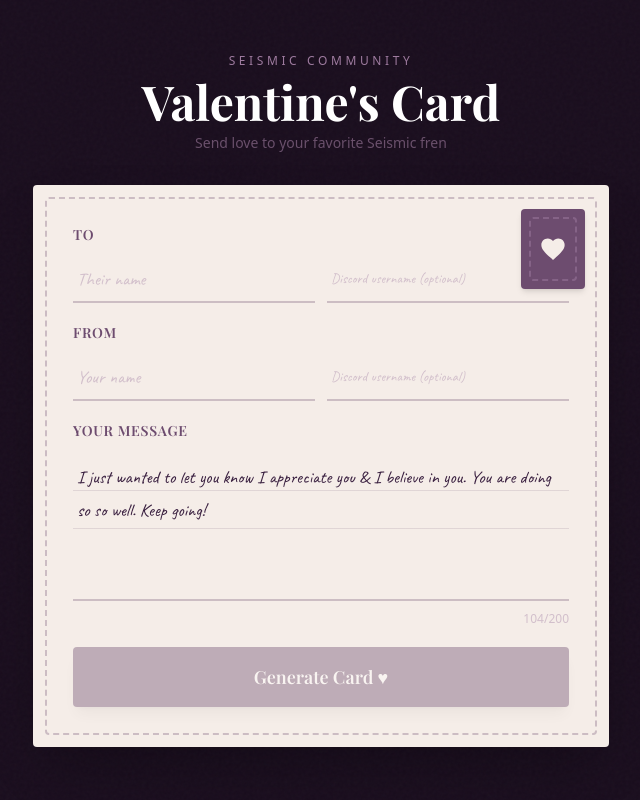
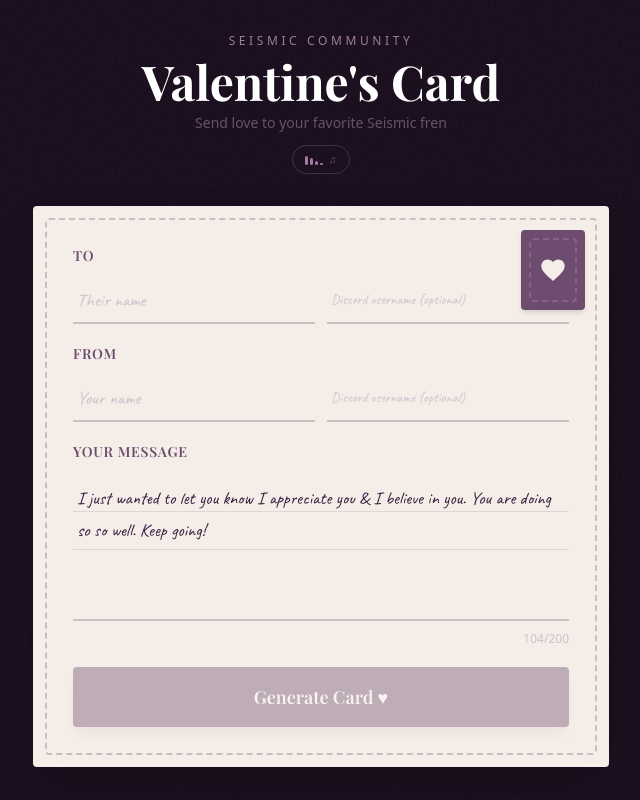
Before and after one commit to emmaGH1/seismic-valentine-card, a Next.js app: page / in a window 1280 px wide. Shown: the whole page, without its empty margins (319-959 px from the left). Built offline with nearby package versions, Linux system fonts and the light colour scheme; a web font is replaced by a local one.

Commit message:
feat: add background music

```diff
--- a/app/globals.css
+++ b/app/globals.css
@@ -36,3 +36,13 @@
   -webkit-font-smoothing: antialiased;
   -moz-osx-font-smoothing: grayscale;
 }
+
+/* Music player animated bars */
+@keyframes musicBar {
+  0% {
+    height: 20%;
+  }
+  100% {
+    height: 100%;
+  }
+}
--- a/app/page.tsx
+++ b/app/page.tsx
@@ -24,6 +24,38 @@
     .join(" ");
 }
 
+/* ═══════════════════════════════════════════════════════════════════════
+   MUSIC PLAYER — place your audio file as /public/music.mp3
+   ═══════════════════════════════════════════════════════════════════════ */
+
+function MusicToggle({ isPlaying, onToggle }: { isPlaying: boolean; onToggle: () => void }) {
+  return (
+    <button
+      onClick={onToggle}
+      className="inline-flex items-center gap-1.5 px-3 py-1.5 rounded-full border border-[#9E7B9F]/30 hover:border-[#9E7B9F]/60 transition-all group"
+      title={isPlaying ? "Pause music" : "Play music"}
+    >
+      {/* Animated bars when playing, static when paused */}
+      <div className="flex items-end gap-[2px] h-3">
+        {[1, 2, 3, 4].map((i) => (
+          <div
+            key={i}
+            className="w-[3px] rounded-full"
+            style={{
+              backgroundColor: isPlaying ? "#9E7B9F" : "rgba(158,123,159,0.3)",
+              height: isPlaying ? undefined : "40%",
+              animation: isPlaying ? `musicBar 0.8s ease-in-out ${i * 0.15}s infinite alternate` : "none",
+            }}
+          />
+        ))}
+      </div>
+      <span className="text-[#9E7B9F]/60 text-[10px] uppercase tracking-wider">
+        {isPlaying ? "♫" : "♪"}
+      </span>
+    </button>
+  );
+}
+
 export default function ValentineCardPage() {
   const [step, setStep] = useState<"form" | "card">("form");
   const [senderUsername, setSenderUsername] = useState("");
@@ -36,6 +68,38 @@
   const [cardData, setCardData] = useState<CardData | null>(null);
   const [loading, setLoading] = useState(false);
   const cardRef = useRef<HTMLDivElement>(null);
+
+  // Music state
+  const audioRef = useRef<HTMLAudioElement | null>(null);
+  const [isPlaying, setIsPlaying] = useState(false);
+
+  // Initialize audio and attempt autoplay
+  useEffect(() => {
+    const audio = new Audio("/music.mp3");
+    audio.loop = true;
+    audio.volume = 0.4;
+    audioRef.current = audio;
+
+    // Try autoplay — browsers may block this
+    audio.play()
+      .then(() => setIsPlaying(true))
+      .catch(() => setIsPlaying(false)); // Blocked, user will click to play
+
+    return () => {
+      audio.pause();
+      audio.src = "";
+    };
+  }, []);
+
+  const toggleMusic = () => {
+    if (!audioRef.current) return;
+    if (isPlaying) {
+      audioRef.current.pause();
+      setIsPlaying(false);
+    } else {
+      audioRef.current.play().then(() => setIsPlaying(true)).catch(() => {});
+    }
+  };
 
   const handleGenerate = async () => {
     if (!senderName.trim() || !receiverName.trim()) return;
@@ -111,9 +175,11 @@
           receiverName={receiverName} setReceiverName={setReceiverName}
           message={message} setMessage={setMessage}
           onGenerate={handleGenerate} loading={loading}
+          isPlaying={isPlaying} onToggleMusic={toggleMusic}
         />
       ) : (
-        <CardStep cardData={cardData!} cardRef={cardRef} onDownload={handleDownload} onBack={() => setStep("form")} />
+        <CardStep cardData={cardData!} cardRef={cardRef} onDownload={handleDownload} onBack={() => setStep("form")}
+          isPlaying={isPlaying} onToggleMusic={toggleMusic} />
       )}
     </main>
   );
@@ -130,6 +196,7 @@
   receiverName, setReceiverName,
   message, setMessage,
   onGenerate, loading,
+  isPlaying, onToggleMusic,
 }: {
   senderUsername: string; setSenderUsername: (v: string) => void;
   senderName: string; setSenderName: (v: string) => void;
@@ -137,6 +204,7 @@
   receiverName: string; setReceiverName: (v: string) => void;
   message: string; setMessage: (v: string) => void;
   onGenerate: () => void; loading: boolean;
+  isPlaying: boolean; onToggleMusic: () => void;
 }) {
   const isValid = senderName.trim() && receiverName.trim();
 
@@ -147,7 +215,8 @@
         <h1 className="text-4xl md:text-5xl font-bold text-white mb-2" style={{ fontFamily: "'Playfair Display', serif" }}>
           Valentine&apos;s Card
         </h1>
-        <p className="text-[#9E7B9F]/60 text-sm">Send love to your favorite Seismic fren</p>
+        <p className="text-[#9E7B9F]/60 text-sm mb-3">Send love to your favorite Seismic fren</p>
+        <MusicToggle isPlaying={isPlaying} onToggle={onToggleMusic} />
       </div>
 
       <div className="relative bg-[#f5ede8] rounded-sm shadow-2xl overflow-hidden">
@@ -229,11 +298,14 @@
 
 function CardStep({
   cardData, cardRef, onDownload, onBack,
+  isPlaying, onToggleMusic,
 }: {
   cardData: CardData;
   cardRef: React.RefObject<HTMLDivElement | null>;
   onDownload: () => void;
   onBack: () => void;
+  isPlaying: boolean;
+  onToggleMusic: () => void;
 }) {
   const containerRef = useRef<HTMLDivElement>(null);
   const messageFontSize = getMessageFontSize(cardData.message);
@@ -254,6 +326,8 @@
 
   return (
     <div className="w-full max-w-lg relative z-10 flex flex-col items-center gap-6 animate-fadeIn">
+      {/* Music toggle on card view */}
+      <MusicToggle isPlaying={isPlaying} onToggle={onToggleMusic} />
       {/* Responsive wrapper — scales the fixed-size card to fit screen */}
       <div
         ref={containerRef}
```
Also changed, not shown: 1 other file (tests, documents, lock files or other folders).
